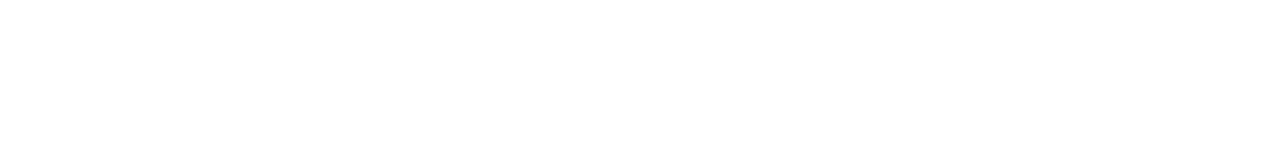
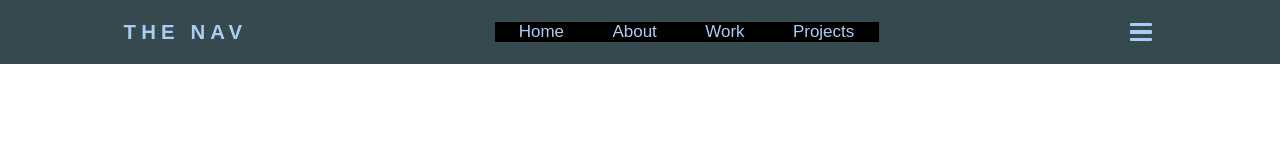
Before and after one commit to Ni-c0de-mus/dev-ed-mobile-nav, a website: page index.html in a window 1280 px wide. Drawn offline with Linux system fonts and the light colour scheme; a web font is replaced by a local one.

Commit message:
Commit 3

```diff
--- a/css/styles.css
+++ b/css/styles.css
@@ -0,0 +1,55 @@
+@import url('https://fonts.googleapis.com/css?family=Abel|Dosis|Fjalla+One|Montserrat|Noto+Sans+JP|PT+Sans+Caption|PT+Sans+Narrow|Playfair+Display|Reem+Kufi|Ropa+Sans');
+
+*{
+    margin: 0;
+    padding: 0;
+    box-sizing: border-box;
+
+}
+
+html {
+    margin: 0;
+    padding: 0;
+    font-size: 17px;
+}
+
+nav {
+    display: flex;
+    justify-content: space-around;
+    align-items: center;
+    min-height: 8vh;
+    background-color: #36494E;
+    color: #A9CEF4;
+    font-family: 'Ropa+Sans', sans-serif;
+}
+
+.logo {
+    color: #A9CEF4;
+    text-transform: uppercase;
+    letter-spacing: 0.3rem;
+    font-size: 1.2rem;
+}
+
+.nav_links {
+    display: flex;
+    background-color: #000;
+    justify-content: space-around;
+    width: 30%;
+}
+
+.nav_links {
+    list-style: none;
+}
+
+.nav_links a {
+    color: #A9CEF4;
+    text-decoration: none;
+}
+
+.burger div {
+    width: 1.3rem;
+    height: 0.2rem;
+    margin: 0.25rem;
+    border-radius: 1px;
+    background-color: #A9CEF4;
+}
--- a/index.html
+++ b/index.html
@@ -20,6 +20,22 @@
     <script src="../js/main.js"></script>
   </head>
   <body>
+      <nav>
+          <div class="logo">
+              <h4>The Nav</h4>
+          </div>
+          <ul class="nav_links">
+              <li><a href="#">Home</a></li>
+              <li><a href="#">About</a></li>
+              <li><a href="#">Work</a></li>
+              <li><a href="#">Projects</a></li>
+          </ul>
+          <div class="burger">
+              <div class="line1"></div>
+              <div class="line2"></div>
+              <div class="line3"></div>
+          </div>
+      </nav>
 
 
 
```
